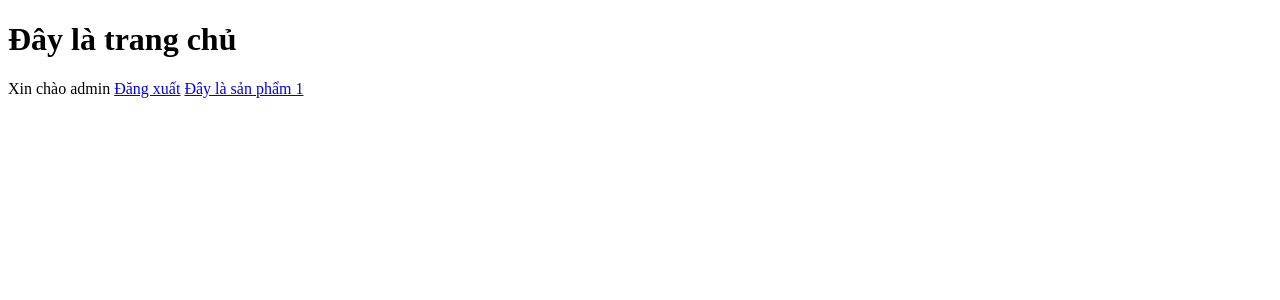
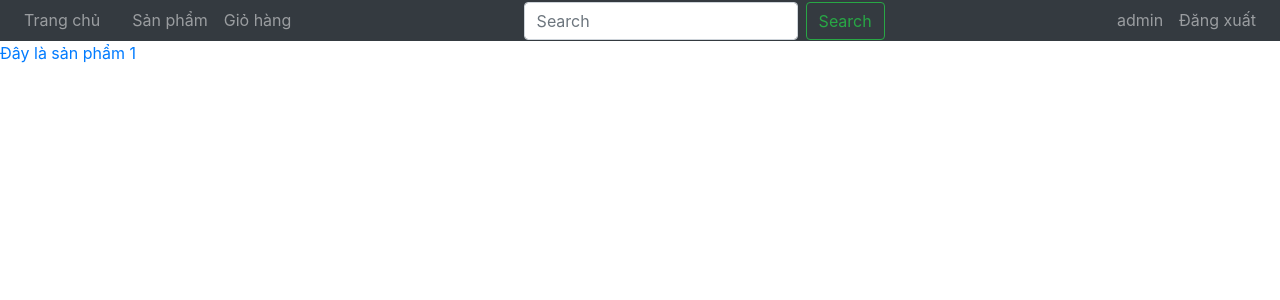
Before and after one commit to Watermakerr/Phat_trien_ung_dung_web_BTL, a PHP site: page / in a window 1280 px wide. Shown: the top 300 px of the page. Run offline with PHP 8.4, Linux system fonts and the light colour scheme; a user stored in the database is signed in.

Commit message:
add header.php and fix url error

```diff
--- /dev/null
+++ b/asset/css/main.css
@@ -0,0 +1,24 @@
+.navbar-nav li {
+  border-bottom: 1px solid transparent;
+}
+
+.navbar-nav li:hover {
+  border-bottom-color: red;
+}
+
+.nav-item .subnav {
+  display: none;
+  position: absolute;
+  min-width: 130px;
+  list-style: none;
+  /* Other styles here */
+  color: #343a40; /* Add this line */
+  background-color: gray !important; /* Add this line */
+  top: 100%;
+
+
+}
+
+.nav-item:hover .subnav, .subnav:hover {
+    display: block;
+}
--- a/feedback.php
+++ b/feedback.php
@@ -14,7 +14,7 @@
     $user_id = $_SESSION['user_id'];
     $sql = "INSERT INTO `feedbacks`(`message`, `user_id`, `product_id`) VALUES ('$message','$user_id','$id')";
     if ($conn->query($sql) === TRUE) {
-        echo "<script>window.location.href = 'product.php/?id=$id'</script>";
+        echo "<script>window.location.href = 'product.php?id=$id'</script>";
     } else {
         echo "<script>alert('Error')</script>";
     }
--- /dev/null
+++ b/header.php
@@ -0,0 +1,59 @@
+<!DOCTYPE html>
+<html lang="en">
+<body>
+    <nav class=" py-0 navbar navbar-dark navbar-expand-sm d-flex justify-content-between bg-dark">
+        <div>
+            <ul class="navbar-nav ">
+                <li class="nav-item">
+                    <a href="index.php" class="nav-link">Trang chủ</a>
+                </li>
+                <li class="nav-item">
+                    <a href="" class="nav-link"></a>
+                </li>
+                <li class="nav-item">
+                    <a href="" class="nav-link">Sản phẩm</a>
+                    <ul class="subnav bg-white p-0">
+                        <li class="nav-item"><a href="" class="nav-link text-dark">Danh mục</a></li>
+                        <li class="nav-item"><a href="" class="nav-link text-dark">Danh mục</a></li>
+                        <li class="nav-item"><a href="" class="nav-link text-dark">Danh mục</a></li>
+                    </ul>
+                </li>
+                <li class="nav-item">
+                    <a href="" class="nav-link">Giỏ hàng</a>
+                </li>
+            </ul>
+        </div>
+        <form class="form-inline" action="product.php" method="get">
+            <input class="form-control mr-sm-2" type="search" placeholder="Search" aria-label="Search" name="name">
+            <button class="btn btn-outline-success my-2 my-sm-0" type="submit">Search</button>
+        </form>
+        <div class="">
+            <ul class="navbar-nav">
+                <?php
+                session_start();
+                if (!isset($_SESSION['username'])) {
+                ?>
+                    <li class="nav-item">
+                        <a href="signup.php" class="nav-link">Đăng ký</a>
+                    </li>
+                    <li class="nav-item">
+                        <a href="login.php" class="nav-link">Đăng nhập</a>
+                    </li>
+                <?php
+                } else {
+                ?>
+                    <li class="nav-item">
+                        <a href="" class="nav-link"><?php echo $_SESSION['username'] ?></a>
+                    </li>
+                    <li class="nav-item">
+                        <a href="logout.php" class="nav-link">Đăng xuất</a>
+                    </li>
+                <?php
+                }
+                ?>
+            </ul>
+        </div>
+    </nav>
+</body>
+
+</html>
--- a/index.php
+++ b/index.php
@@ -4,23 +4,14 @@
     <meta charset="UTF-8">
     <meta name="viewport" content="width=device-width, initial-scale=1.0">
     <title>Document</title>
+    <!-- bootstrap   -->
+    <link rel="stylesheet" href="https://stackpath.bootstrapcdn.com/bootstrap/4.5.2/css/bootstrap.min.css">
+    <link rel="stylesheet" href="asset/css/main.css">
 </head>
 <body>
-    <h1>Đây là trang chủ</h1>
     <?php
-        session_start();
-        if ($_SESSION['username']) {
-            echo "Xin chào ".$_SESSION['username'];
+        include 'header.php';
     ?>
-    <a href="logout.php">Đăng xuất</a>
-    <?php
-        } else {
-            echo "Bạn chưa đăng nhập";
-            echo "<br>";
-            echo "<a href='signup.php'>Đăng ký</a>";
-            echo "<a href='login.php'>Đăng nhập</a>";
-        }
-    ?>
-    <a href="product.php/?id=1">Đây là sản phẩm 1</a>
+    <a href="product.php?id=1">Đây là sản phẩm 1</a>
 </body>
 </html>
```
Also changed, not shown: product.php (+15 -11 lines), README.md, asset/css/index.css (deleted).
